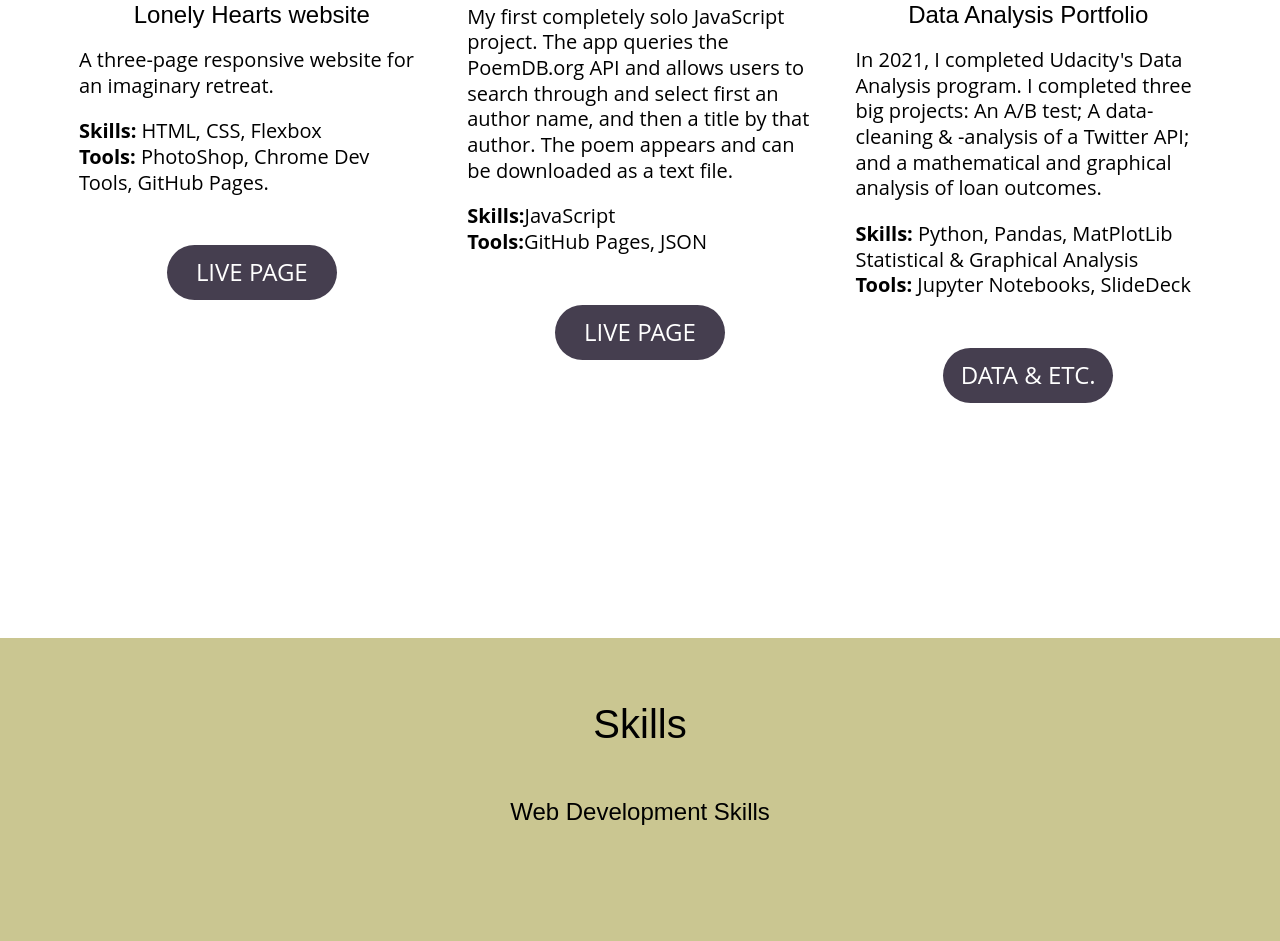
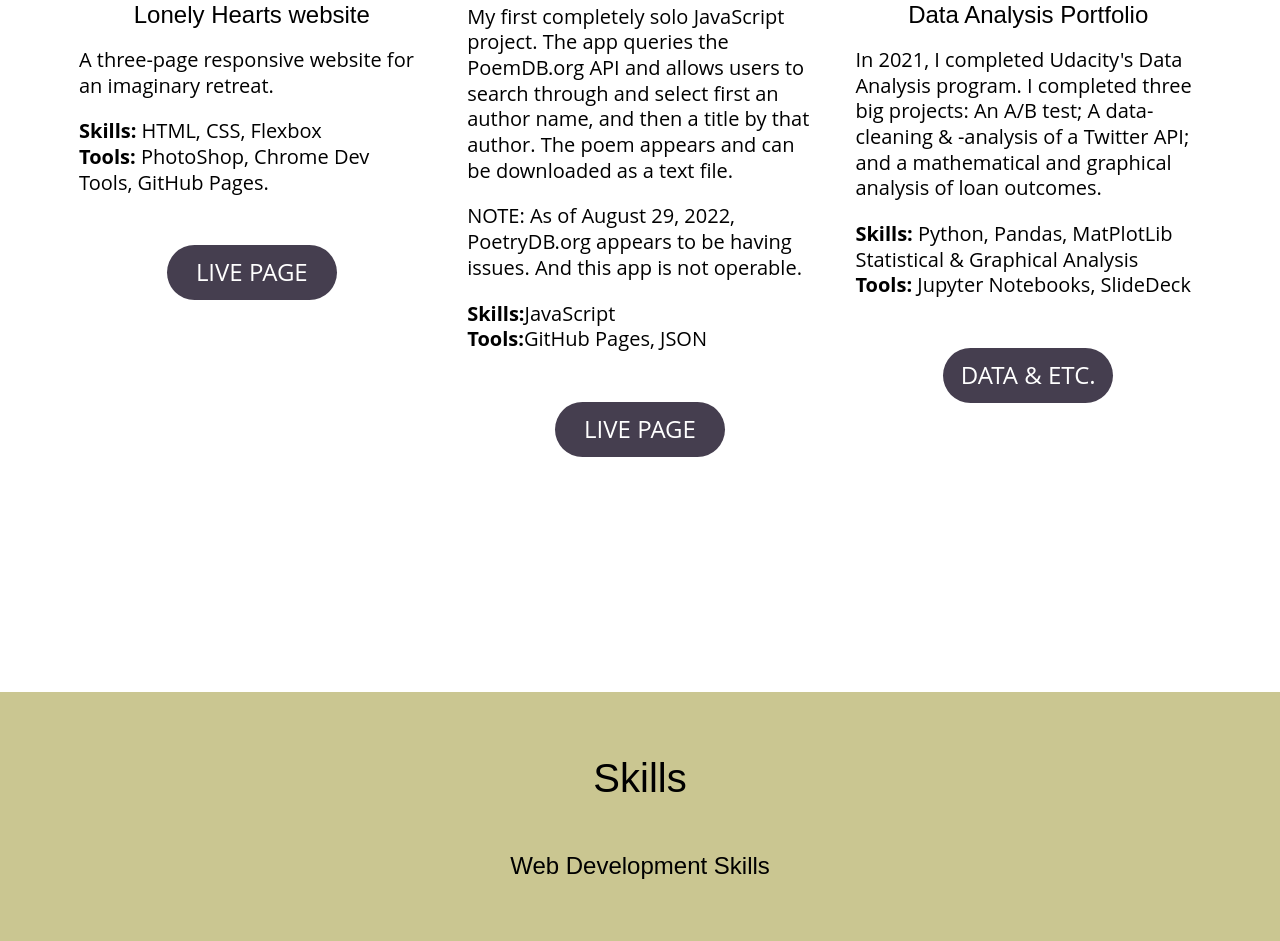
Before and after one commit to werdnamac/developer-profile, a website built with Parcel: page index.html in a window 1280 px wide. Shown: the part 1744-2685 px from the top of the page. Built offline with nearby package versions, Linux system fonts and the light colour scheme.

Commit message:
Added update to poem-pick about PoetryDB.org

```diff
--- a/index.html
+++ b/index.html
@@ -170,6 +170,8 @@
                         and allows users to search through and select first an author name, and then a title by
                         that author. The poem appears and can be downloaded as a text file.
                       </p>
+                      <p>NOTE: As of August 29, 2022, PoetryDB.org appears to be having issues. And this app is
+                        not operable.</p>
                       <p class="skills-tools">
                         <b>Skills:</b>JavaScript<br/>
                         <b>Tools:</b>GitHub Pages, JSON
```
